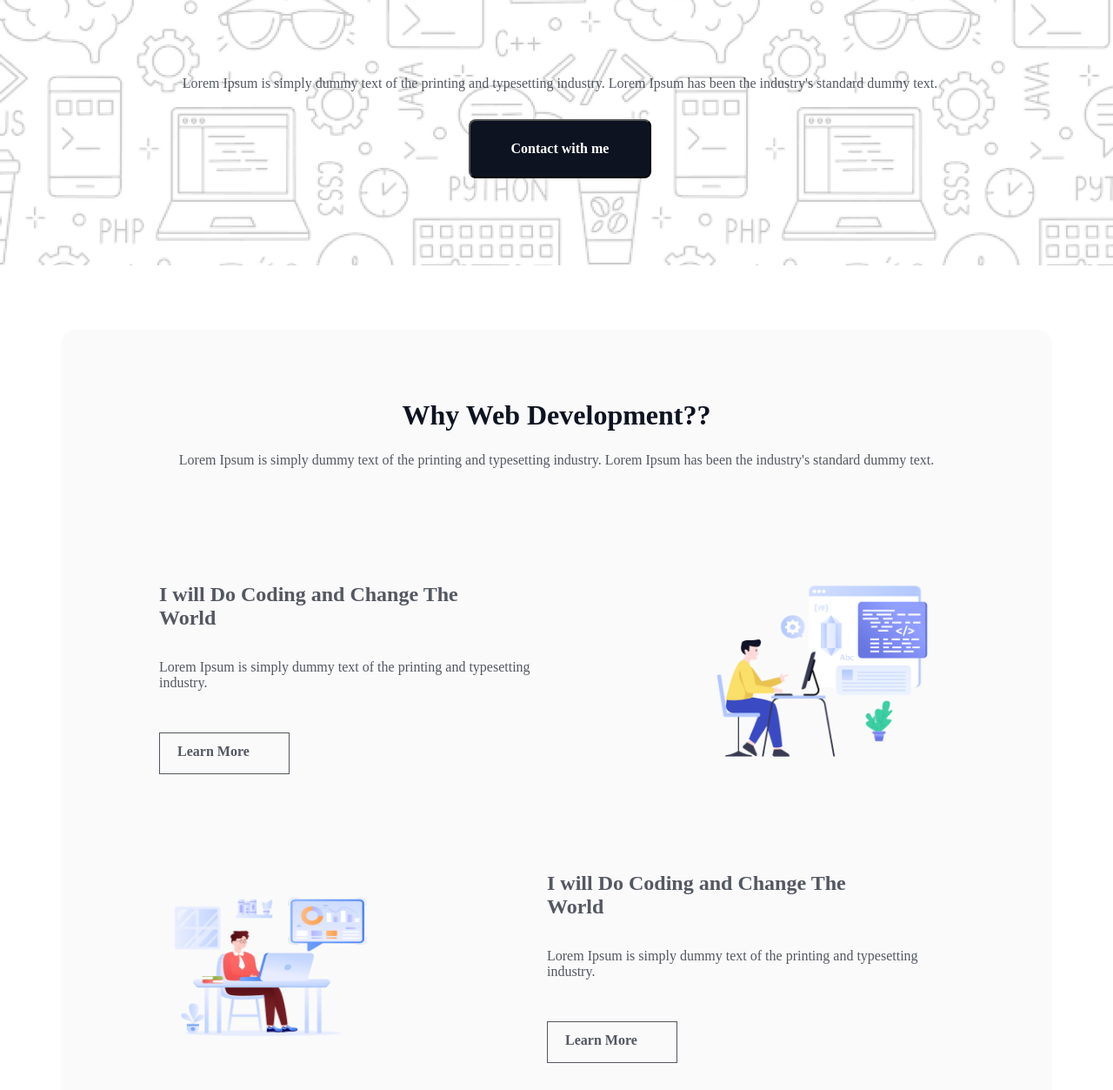
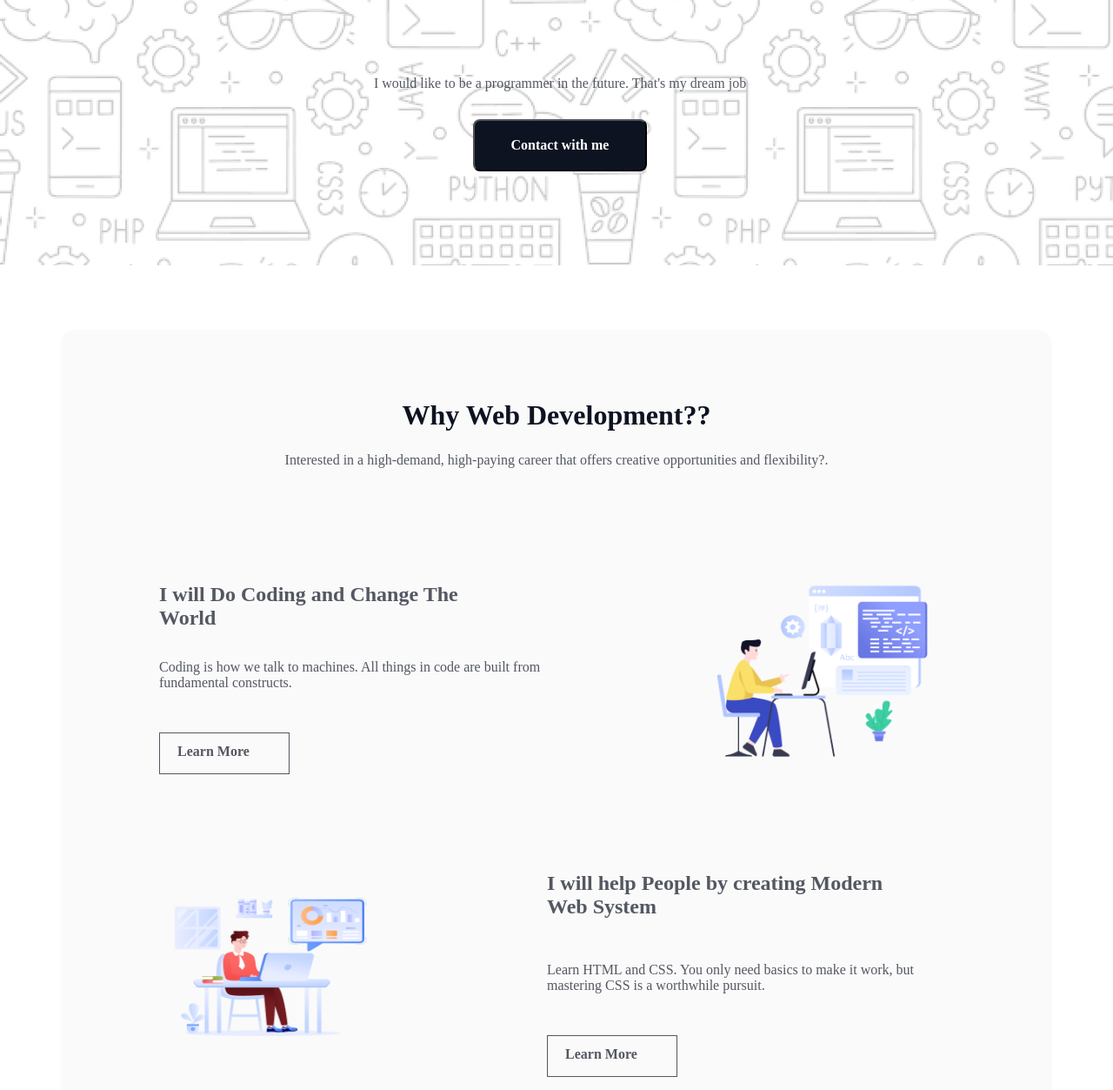
Before and after one commit to arifulislam991/assaignment-1, a plain HTML site: page index.html in a window 1280 px wide. Shown: the part 507-1760 px from the top of the page at 87% size. Drawn offline with Linux system fonts and the light colour scheme; a web font is replaced by a local one.

Commit message:
live update

```diff
--- a/css/style.css
+++ b/css/style.css
@@ -94,12 +94,12 @@ p{
 .banner-btn button{
     border-radius: 8px;
     background: rgb(13, 19, 33);
-    width: 210px;
-    height: 68px;
+    width: 200px;
+    height: 60px;
     color: rgb(255, 255, 255);
     font-size: 16px;
     font-weight: 600;
-    padding: 21px 24px 21px 24px;
+    padding: 15px 18px 15px 18px;
 }
 .banner-btn a{
     color:rgb(255, 255, 255) ;
@@ -171,12 +171,20 @@ p{
     font-weight: 700;
     margin-bottom: 16px;
 }
+.text-info-title{
+    height: 65px;
+    height: 390px;
+    font-size: 22px;
+    padding-bottom:16px ;
+}
 .text-info p{
     width: 468px;
     height: 52px;
+    margin-top: 16px;
     margin-bottom: 32px;
 
 }
+
 .devoloper-info{
     display: flex;
     justify-content: space-between;
--- a/index.html
+++ b/index.html
@@ -13,7 +13,7 @@
     <header>
         <nav class="menu">
             <ul>
-                <li><a href="#">Awlad.H</a></li>
+                <li><a href="#">Ariful.I</a></li>
                 <li><button><a href="#">Download Resume</a></button></li>
             </ul>
         </nav>
@@ -27,7 +27,7 @@
                 <div class="image"><img src="assets/Group.png" alt="devoloper-pic"></div>
                 <div class="banner-title-text">
                     <h1>"In the near future, I hope to become a Developer."</h1>
-                    <P>Lorem Ipsum is simply dummy text of the printing and typesetting industry. Lorem Ipsum has been the industry's standard dummy text.</P>
+                    <P>I would like to be a programmer in the future. That's my dream job</P>
                     <div class="banner-btn">
                         <button ><a href="#about">Contact with me</a></button>
                     </div>
@@ -43,19 +43,14 @@
             <div class="about-devoloper" >
                 <div class="devolopre-title">
                         <h1 >Why Web Development??</h1>
-                        <p>Lorem Ipsum is simply dummy text of the printing and typesetting industry. Lorem Ipsum has been the industry's standard dummy text.</p>
+                        <p>Interested in a high-demand, high-paying career that offers creative opportunities and flexibility?.</p>
                 </div>
                 <div class="about-devoloper-info">
-
                     <div class="devoloper-container">
-
                         <div class="devoloper-info">
-
                             <div class="text-info">
-
                                 <h1>I will Do Coding and Change The World</h1>
-                                <p>Lorem Ipsum is simply dummy text of the printing and typesetting industry.</p>
-
+                                <p>Coding is how we talk to machines. All things in code are built from fundamental constructs.</p>
                                 <div class="devoloper-btn">
                                     <span><a href="#">Learn More</a></span>
                                 </div>
@@ -70,8 +65,8 @@
                                 <img src="assets/Group 3.png" alt="Layer_1">
                             </div>
                             <div class="text-info">
-                                <h1>I will Do Coding and Change The World</h1>
-                                <p>Lorem Ipsum is simply dummy text of the printing and typesetting industry.</p>
+                                <h1 class="text-info-title">I will help People by creating Modern Web  System</h1>
+                                <p>Learn HTML and CSS. You only need basics to make it work, but mastering CSS is a worthwhile pursuit.</p>
                                 <div class="devoloper-btn">
                                     <span><a href="#">Learn More</a></span>
                                 </div>
@@ -80,12 +75,9 @@
                     </div>
 
                     <div class="devoloper-info">
-
                         <div class="text-info">
-
                             <h1>I will Do Coding and Change The World</h1>
-                            <p>Lorem Ipsum is simply dummy text of the printing and typesetting industry.</p>
-
+                            <p> Code everyday. Try doing things in programming that you find tough</p>
                             <div class="devoloper-btn">
                                 <span><a href="#">Learn More</a></span>
                             </div>
@@ -107,7 +99,7 @@
         <div class="video-container">
             <div class="video-title">
                 <h1>My Inspiration</h1>
-                <p>Lorem Ipsum is simply dummy text of the printing and typesetting industry. Lorem Ipsum has been the industry's standard dummy text.</p>
+                <p>Programming is a passion and it is an art that shows how creative you  can be and this feel kept me aloof from quitting also I wanted to become  as good as them who have inspired me a lot.</p>
             </div>
             <div class="video-contan">
                 <div class="video">
@@ -123,7 +115,7 @@
         <div class="card-container">
             <div class="card-title">
                 <h1 class="h1">My Current Target</h1>
-                <p>Lorem Ipsum is simply dummy text of the printing and typesetting industry. Lorem Ipsum has been the industry's standard dummy text.</p>
+                <p>My dream now is only one, to develop myself as a programmer.I will work hard for that.</p>
             </div>
             <div class="card-item">
                 <div class="card">
@@ -155,7 +147,7 @@
             <div class="support-item">
                 <div class="support-title">
                     <h1>I need Support</h1>
-                    <p>Lorem Ipsum is simply dummy text of the printing and typesetting industry.</p>
+                    <p>What help do you need?  Submit below and we will try to solve it.</p>
                 </div>
                 <div class="support-sanding">
                     <form>
@@ -172,12 +164,12 @@
         <footer id="about">
             <div class="footer-container">
                 <div class="footer-item">
-                    <h3 class="h1">An Open Commitment by Awlad Hossain</h3>
+                    <h3 class="h1">An Open Commitment by Ariful Islam</h3>
                     <div class="footer-icon">
                         <ul>
-                            <li><a href="#"><img src="assets/facebook.png" alt="facebook.com"></a></li>
-                            <li><a href="#"><img src="assets/github.png" alt="github.com"></a></li>
-                            <li><a href="#"><img src="assets/linkedin-icon 1.png" alt="linkedin.com"></a></li>
+                            <li><a href="https://www.facebook.com/"><img src="assets/facebook.png" alt="facebook.com"></a></li>
+                            <li><a href="https://github.com/"><img src="assets/github.png" alt="github.com"></a></li>
+                            <li><a href="https://www.linkedin.com/company/meta"><img src="assets/linkedin-icon 1.png" alt="linkedin.com"></a></li>
                         </ul>
                     </div>
                 </div>
```
